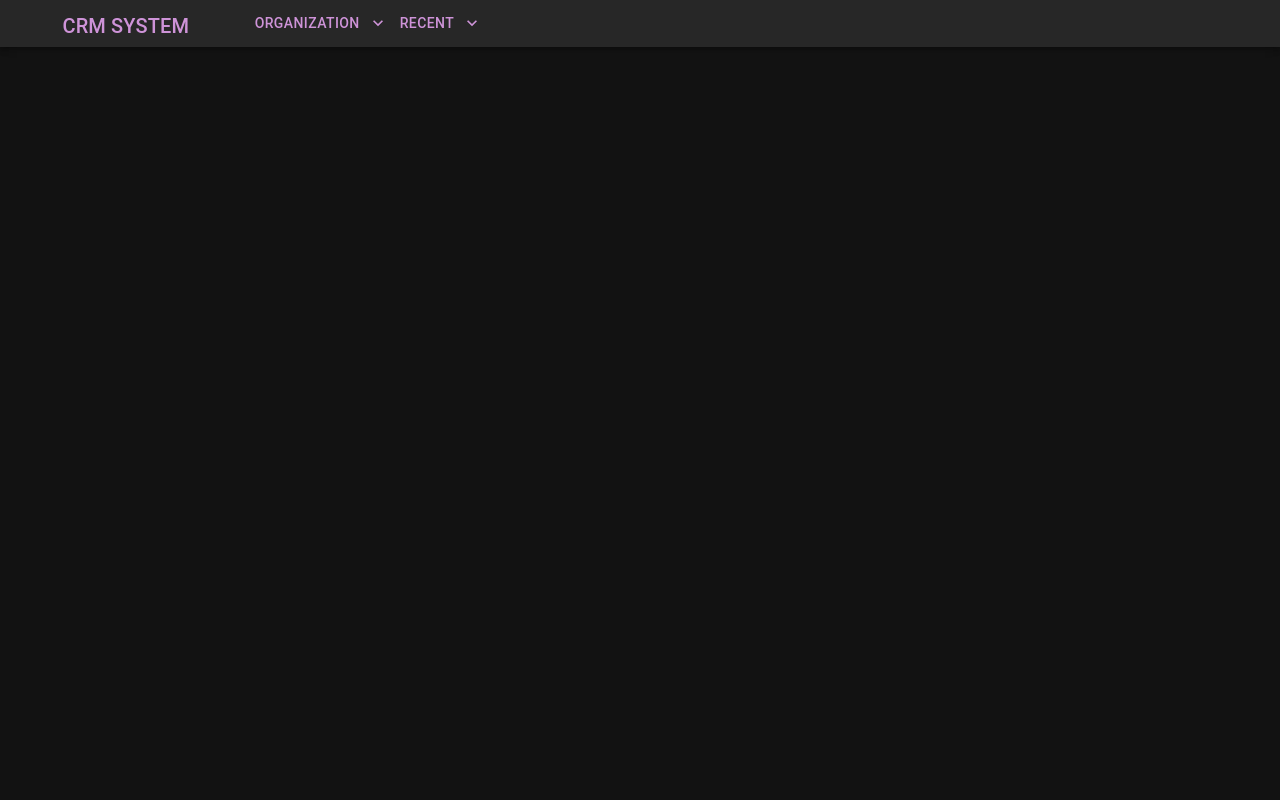
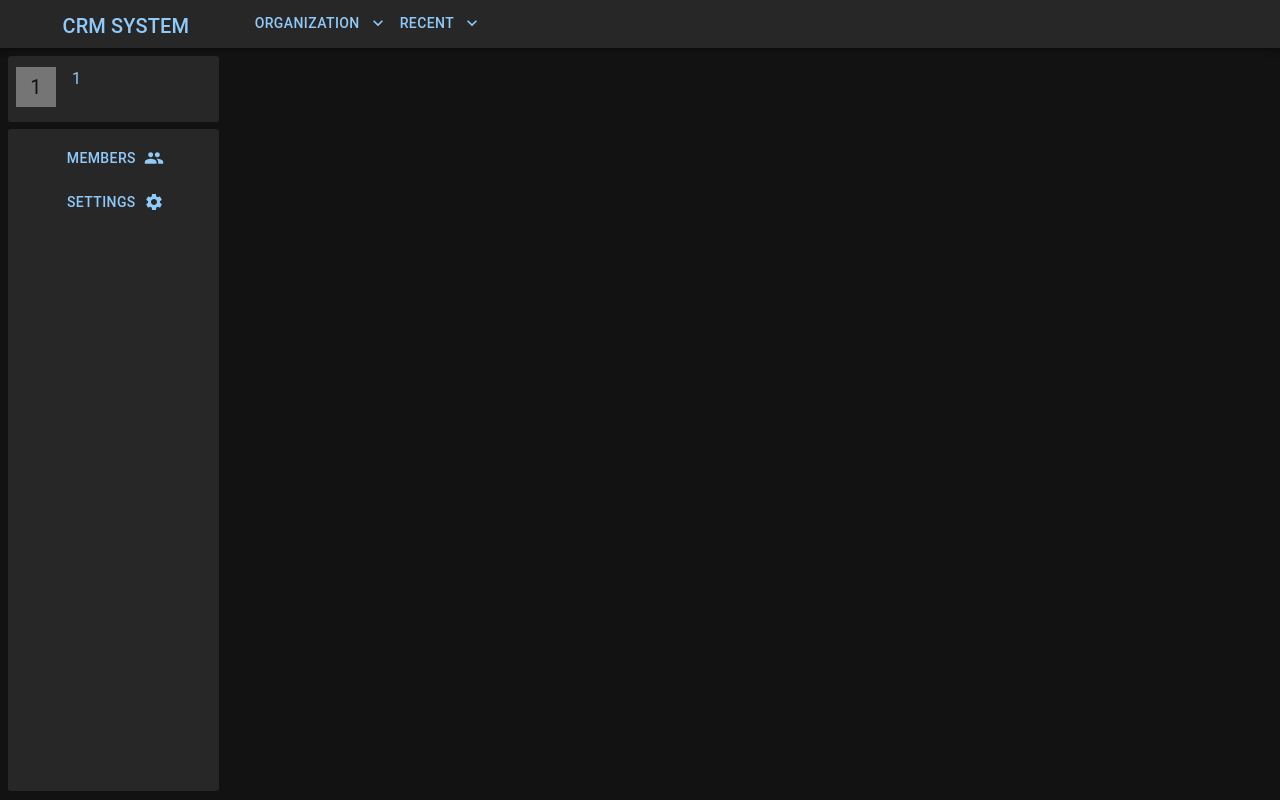
Before and after one commit to crm-plus/crm-app, a React (Create React App) app in the folder crm-app/: page /organization/1 in a window 1280 px wide. Built offline with nearby package versions, Linux system fonts and the light colour scheme.

Commit message:
added organization page

```diff
--- a/crm-app/public/index.html
+++ b/crm-app/public/index.html
@@ -27,6 +27,13 @@
     <title>React App</title>
   </head>
   <body>
+  <style>
+    *{
+      padding:0;
+      margin:0;
+    }
+
+  </style>
     <noscript>You need to enable JavaScript to run this app.</noscript>
     <div id="root"></div>
     <!--
--- /dev/null
+++ b/crm-app/src/App.css
@@ -0,0 +1,3 @@
+.app {
+  height:100vh;
+}
--- a/crm-app/src/App.tsx
+++ b/crm-app/src/App.tsx
@@ -1,8 +1,13 @@
 import React from 'react'
 import Header from './component/header/Header'
 
-import { ThemeProvider, createTheme } from '@mui/material/styles'
+import {ThemeProvider, createTheme} from '@mui/material/styles'
 import CssBaseline from '@mui/material/CssBaseline'
+import OrganizationMainPage from "./page/organization/main/OrganizationMainPage";
+
+import {BrowserRouter, Route, Routes} from "react-router-dom";
+
+import './App.css'
 
 const darkTheme = createTheme({
     palette: {
@@ -19,14 +24,19 @@ const lightTheme = createTheme({
 const isDarkMode = true
 
 function App() {
-  return (
-      <ThemeProvider theme={isDarkMode ? darkTheme : lightTheme }>
-          <CssBaseline />
-          <div className='App'>
-              <Header />
-          </div>
-      </ThemeProvider>
-  )
+    return (
+        <ThemeProvider theme={isDarkMode ? darkTheme : lightTheme}>
+            <CssBaseline/>
+            <BrowserRouter>
+                <div className='app'>
+                    <Header/>
+                    <Routes>
+                        <Route path='organization/:name' element={<OrganizationMainPage/>} />
+                    </Routes>
+                </div>
+            </BrowserRouter>
+        </ThemeProvider>
+    )
 }
 
 export default App
--- a/crm-app/src/component/header/Header.scss
+++ b/crm-app/src/component/header/Header.scss
@@ -1,5 +1,6 @@
 header {
   padding: 5px;
+  height: 6vh;
 
   .logo {
     margin-top: 5px;
--- a/crm-app/src/component/header/Header.tsx
+++ b/crm-app/src/component/header/Header.tsx
@@ -24,14 +24,14 @@ function Header() {
                             className={'logo'}
                             variant='h6'
                             noWrap
-                            color={'secondary'}
+                            color={'primary'}
                             align={'center'}
                         >
                             CRM SYSTEM
                         </Typography>
                     </Grid>
                     <Grid className={'left-nav-items'} item xs={6}>
-                        <Button color='secondary' variant='text'
+                        <Button color='primary' variant='text'
                             id='organization-button'
                             aria-controls={open ? 'organization-menu' : undefined}
                             aria-haspopup='true'
@@ -54,7 +54,7 @@ function Header() {
                             <MenuItem onClick={handleClose}>Org 2</MenuItem>
                             <MenuItem onClick={handleClose}>Org 3</MenuItem>
                         </Menu>
-                        <Button color='secondary' variant='text'
+                        <Button color='primary' variant='text'
                                 id='recent-button'
                                 aria-controls={open ? 'recent-menu' : undefined}
                                 aria-haspopup='true'
--- /dev/null
+++ b/crm-app/src/page/organization/main/OrganizationMainPage.scss
@@ -0,0 +1,4 @@
+.organization-page {
+    height: 94vh;
+    padding: 0.5rem;
+}
--- /dev/null
+++ b/crm-app/src/page/organization/main/OrganizationMainPage.tsx
@@ -0,0 +1,25 @@
+import React from 'react';
+import { Grid} from "@mui/material";
+import {useParams} from "react-router-dom";
+import OrganizationNavBar from "./navbar/OrganizationNavBar";
+
+import './OrganizationMainPage.scss'
+
+function OrganizationMainPage() {
+    const {name} = useParams();
+
+    return (
+        <div >
+            <Grid container className={'organization-page'}>
+                <Grid item xs={2} wrap={'nowrap'}>
+                    <OrganizationNavBar organizationName={name ? name : ''} />
+                </Grid>
+                <Grid item xs={10}>
+
+                </Grid>
+            </Grid>
+        </div>
+    );
+}
+
+export default OrganizationMainPage;
--- /dev/null
+++ b/crm-app/src/page/organization/main/navbar/OrganizationNavBar.scss
@@ -0,0 +1,27 @@
+.organization-nav-bar {
+  display: block;
+  box-sizing: border-box;
+
+  .organization-header {
+    display: flex;
+    flex-direction: row;
+    gap: 1rem;
+    padding:  0.7rem 0.5rem;
+    border-radius: 0.2rem;
+    background-image: linear-gradient(rgba(255, 255, 255, 0.09), rgba(255, 255, 255, 0.09));
+    margin-bottom: 3%;
+    height: 9%;
+  }
+
+  .organization-bar {
+    padding:  0.7rem 0.5rem;
+    border-radius: 0.2rem;
+    background-image: linear-gradient(rgba(255, 255, 255, 0.09), rgba(255, 255, 255, 0.09));
+    height: 90%;
+    display: flex;
+    flex-direction: column;
+    gap: 0.5rem;
+  }
+
+  height: 100%;
+}
--- /dev/null
+++ b/crm-app/src/page/organization/main/navbar/OrganizationNavBar.tsx
@@ -0,0 +1,46 @@
+import React, {FC} from 'react';
+import {Avatar, Typography, Button} from '@mui/material';
+
+import GroupIcon from '@mui/icons-material/Group';
+import SettingsIcon from '@mui/icons-material/Settings';
+
+import './OrganizationNavBar.scss'
+
+interface OrganizationNavBarProps {
+    organizationName: string
+}
+
+const OrganizationNavBar: FC<OrganizationNavBarProps> =
+    ({
+         organizationName
+     }) => {
+        return (
+            <div className={'organization-nav-bar'}>
+                <div className={'organization-header'}>
+
+                    <Avatar className={'organization-avatar'} variant='square'>
+                        {organizationName.at(0)}
+                    </Avatar>
+
+                    <Typography
+                        color={'primary'}
+                        align={'left'}
+                    >
+                        {organizationName}
+                    </Typography>
+
+                </div>
+
+                <div className={'organization-bar'}>
+                    <Button endIcon={<GroupIcon/>}>
+                        Members
+                    </Button>
+                    <Button endIcon={<SettingsIcon/>}>
+                        Settings
+                    </Button>
+                </div>
+            </div>
+        );
+    }
+
+export default OrganizationNavBar;
```
Also changed, not shown: crm-app/package.json (+1 -6 lines), 1 other file (tests, documents, lock files or other folders).
